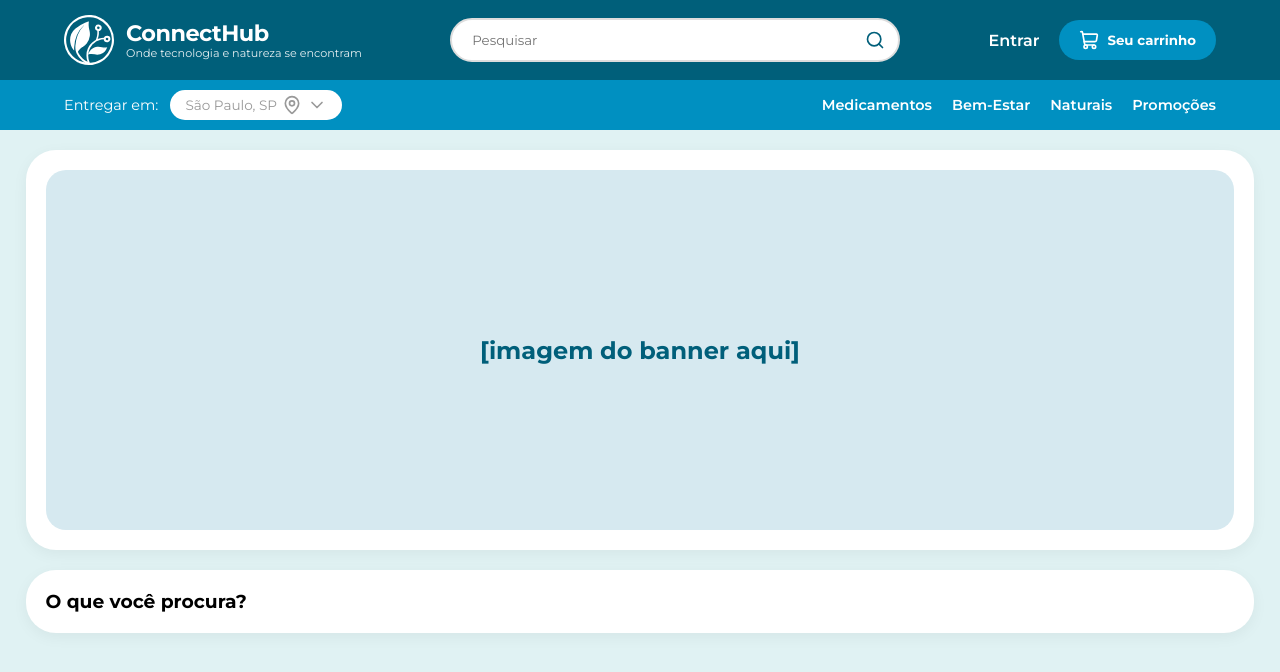
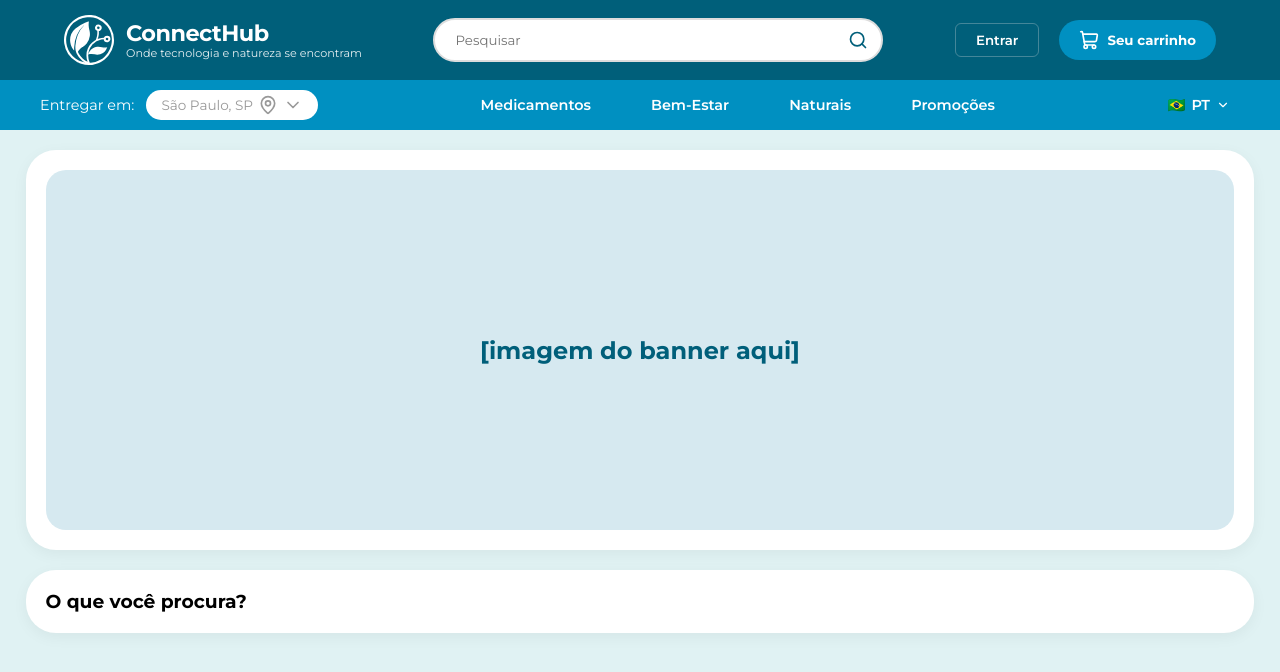
Before and after one commit to thiagopecli/ihealthbrasil, a React app in the folder frontend/: page / in a window 1280 px wide. Shown: the top 672 px of the page. Built offline with nearby package versions, Linux system fonts and the light colour scheme; the HTML template or start-up script is replaced by a standard one.

Commit message:
Adicionar menu de línugas e finalização em estilos do header

```diff
--- a/frontend/src/App.css
+++ b/frontend/src/App.css
@@ -109,23 +109,52 @@ body {
 .location-bar {
   background-color: #0090C1;
   color: white;
-  padding: 10px 5%;
+  padding: 0 40px;
   display: flex;
   justify-content: space-between;
   align-items: center;
   font-size: 0.9rem;
   min-height: 50px;
+  height: 50px;
 }
 
 .category-menu {
   display: flex;
-  gap: 20px;
+  align-items: stretch;
+  gap: 30px;
 }
 
 .category-menu a {
   text-decoration: none;
   color: white;
   font-weight: 600;
+  padding: 8px 15px;
+  display: flex;
+  align-items: center;
+  border-radius: 12px;
+  transition: all 0.2s ease;
+}
+
+.category-menu a:hover {
+  opacity: 1;
+  background-color: rgba(225, 225, 225, 0.1);
+  transform: translateY(-1px);
+}
+
+.category-menu a::after {
+  content: '';
+  position: absolute;
+  width: 0;
+  height: 2px;
+  bottom: -2px;
+  left: 0;
+  background-color: #00b4ed;
+  transition: width 0.3 ease;
+  display: none;
+}
+
+.category-menu a:hover::after {
+  width: 100%;
 }
 
 .delivery-info {
@@ -175,11 +204,86 @@ body {
 }
 
 .login-btn {
-  background: none !important;
-  border: none !important;
-  color: white !important;
+  background: transparent !important;
+  border: 1px solid rgba(225, 225, 225, 0.3);
+  color: white;
   font-weight: 600;
   cursor: pointer;
-  font-size: 1rem;
-  text-decoration: none;
+  padding: 8px 20px;
+  border-radius: 6px;
+  transition: all 0.3s ease;
 }
+
+.login-btn:hover {
+  background-color: rgba(225, 225, 225, 0.1);
+  border-color: white;
+  transform: scale(1.05);
+}
+
+.language-selector {
+  position: relative;
+  display: flex;
+  cursor: pointer;
+  align-items: center;
+  color: white;
+  font-weight: 600;
+  font-size: 0.9rem;
+  padding: 5px 10px;
+  user-select: none;
+}
+
+.language-selector svg {
+  transition: transform 0.3s ease;
+  transform: rotate(0deg);
+}
+
+.selected-lang {
+  display: flex;
+  align-items: center;
+  gap: 6px;
+  color: white;
+}
+
+.rotate{
+  transform: rotate(180deg) !important;
+  transition: 0.3s;
+}
+
+.flag {
+  display: inline-block;
+  align-items: center;
+  justify-content: center;
+  width: 25px;
+  font-size: 1.2rem;
+  text-align: center;
+}
+
+.lang-dropdown {
+  position: absolute;
+  top: calc(100% + 10%);
+  right: 0;
+  background-color: white;
+  color: #333;
+  list-style: none;
+  border-radius: 12px;
+  box-shadow: 0 8px 24px rgba(0, 0, 0, 0.12);
+  min-width: 150px;
+  padding: 8px 0;
+  z-index: 9999;
+}
+
+.lang-dropdown li {
+  display: flex;
+  align-items: center;
+  gap: 12px;
+  padding: 10px 16px;
+  color: #333;
+  font-size: 0.9rem;
+  transition: background 0.2s;
+  width: 100%;
+  z-index: 9999;
+}
+
+.lang-dropdown li:hover {
+  background-color: var(--azul-muito-claro);
+}
--- a/frontend/src/App.jsx
+++ b/frontend/src/App.jsx
@@ -1,8 +1,24 @@
 import './App.css'
 import logoImg from './assets/Logo_ConnectHub_Branca.svg'
+import {useState, useEffect, useRef} from 'react';
 import {Search, ShoppingCart, MapPin, ChevronDown,} from 'lucide-react'
 
 function App() {
+  const [isLangOpen, setIsLangOpen] = useState(false);
+  const langRef = useRef(null);
+
+  useEffect(() => {
+    function handleClickFora(event) {
+      if (langRef.current && !langRef.current.contains(event.target)) {
+        setIsLangOpen(false)
+      }
+    }
+    document.addEventListener("mousedown", handleClickFora);
+    return () => {
+      document.removeEventListener("mousedown", handleClickFora);
+    };
+  }, [langRef])
+
   return (
     <div className='app-container'>
       <header className='main-header'>
@@ -37,14 +53,32 @@ function App() {
                 <ChevronDown size={20}/>
               </strong>
         </div>
+
         <nav className='category-menu'>
           <a href="#">Medicamentos</a>
           <a href="#">Bem-Estar</a>
           <a href="#">Naturais</a>
           <a href="#">Promoções</a>
         </nav>
+
+    <div className='language-selector' ref={langRef} onClick={() => setIsLangOpen(!isLangOpen)}>
+        <div className='selected-lang'>
+          <span className='Flag'>🇧🇷</span>
+          <span>PT</span>
+          <ChevronDown size={14} className={isLangOpen ? 'rotate' : ''}/>
+        </div>
+
+      {isLangOpen && (
+        <ul className='lang-dropdown'>
+          <li onClick={() => setIsLangOpen(false)}><span className='flag'>🇧🇷</span>Potuguês</li>
+          <li onClick={() => setIsLangOpen(false)}><span className='flag'>🇺🇸</span>Inglês</li>
+          <li onClick={() => setIsLangOpen(false)}><span className='flag'>🇪🇸</span>Espanhol</li>
+          <li onClick={() => setIsLangOpen(false)}><span className='flag'>🇫🇷</span>Françês</li>
+        </ul>
+      )}
+    </div>
+
       </div>
-
       <main className='content'>
         <div className='content-wrapper'>
           <section className='main-banner'>
```
